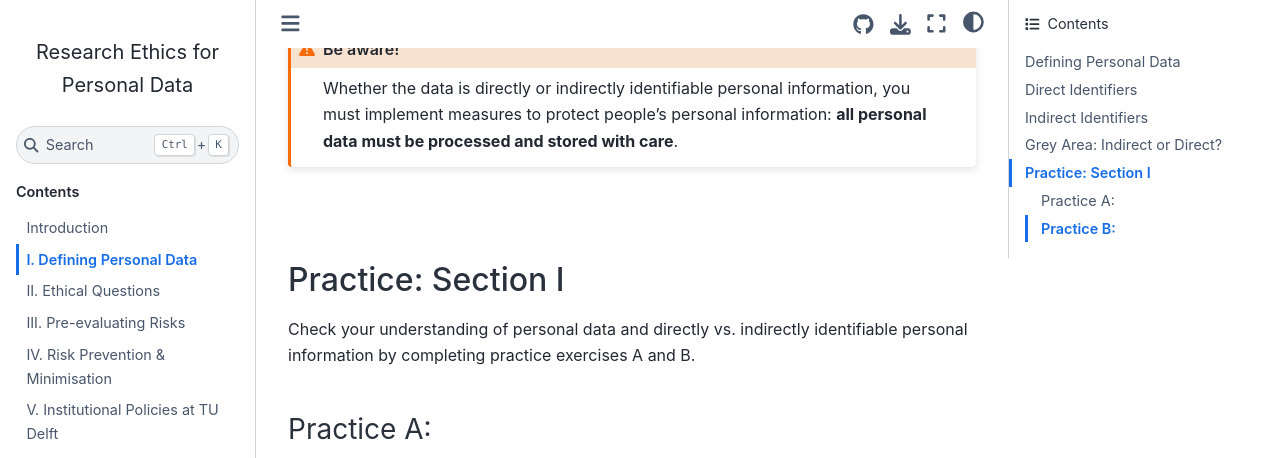
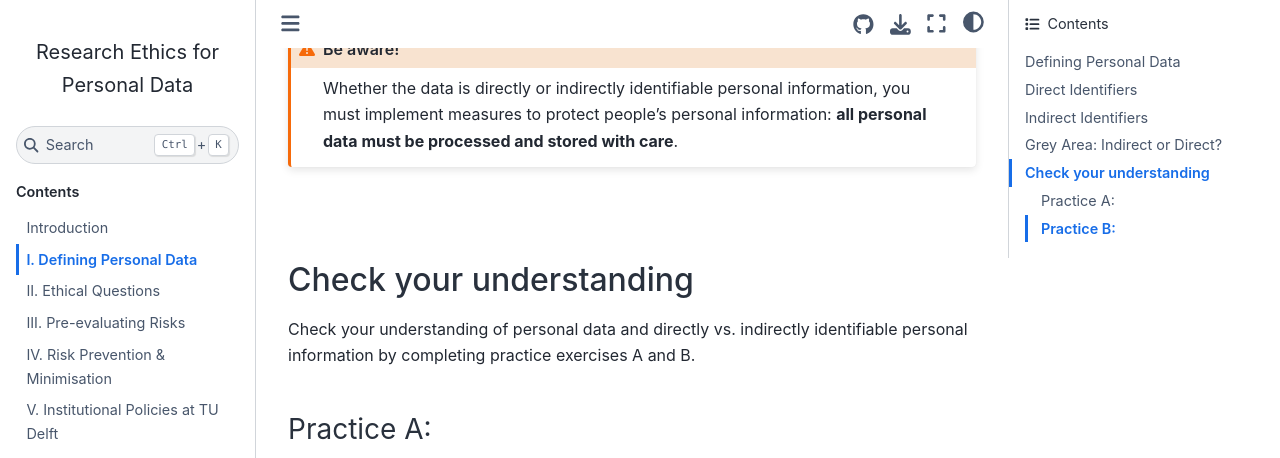
Before and after one commit to tu-delft-library/BSc_Research_Ethics_for_Personal_Data, a Jupyter Book: the page built from book/defining_personal_data.md, in a window 1280 px wide and 900 px high, scrolled down 3384 px, cut to the strip 0-458 px from the top of the window. Built offline with Jupyter Book 1.0.4 settings and Sphinx 7.4.7 and the Sphinx Book theme 1.1.4, drawn with Linux system fonts in a browser that asks for light colours; comment, search, counter and statistics services are not loaded.

Commit message:
Update defining_personal_data.md

````diff
--- a/book/defining_personal_data.md
+++ b/book/defining_personal_data.md
@@ -119,7 +119,7 @@ Whether the data is directly or indirectly identifiable personal information, yo
 ```
 <br>
 
-## Practice: Section I
+## Check your understanding
 
 Check your understanding of personal data and directly vs. indirectly identifiable personal information by completing practice exercises A and B.
 <br>
````
